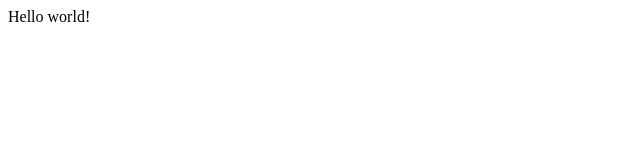
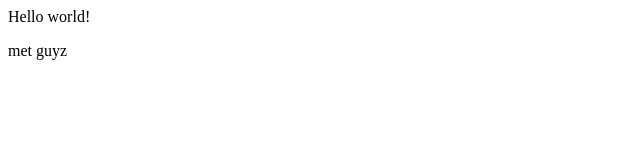
Before and after one commit to Yashkapure06/met, a plain HTML site: page index.html in a window 1280 px wide. Shown: the full height of the page, 0-640 px from the left. Drawn offline with Linux system fonts and the light colour scheme.

Commit message:
added in preview  branch

```diff
--- a/index.html
+++ b/index.html
@@ -8,5 +8,7 @@
 </head>
 <body>
     Hello world!
+
+    <p>met guyz</p>
 </body>
 </html>
```
